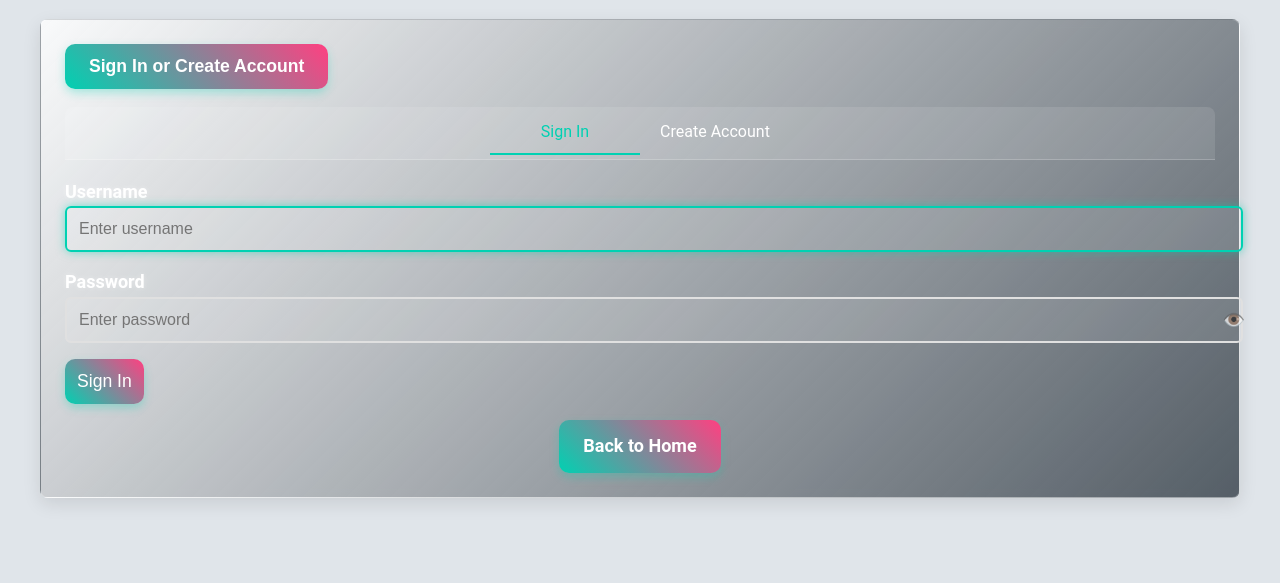
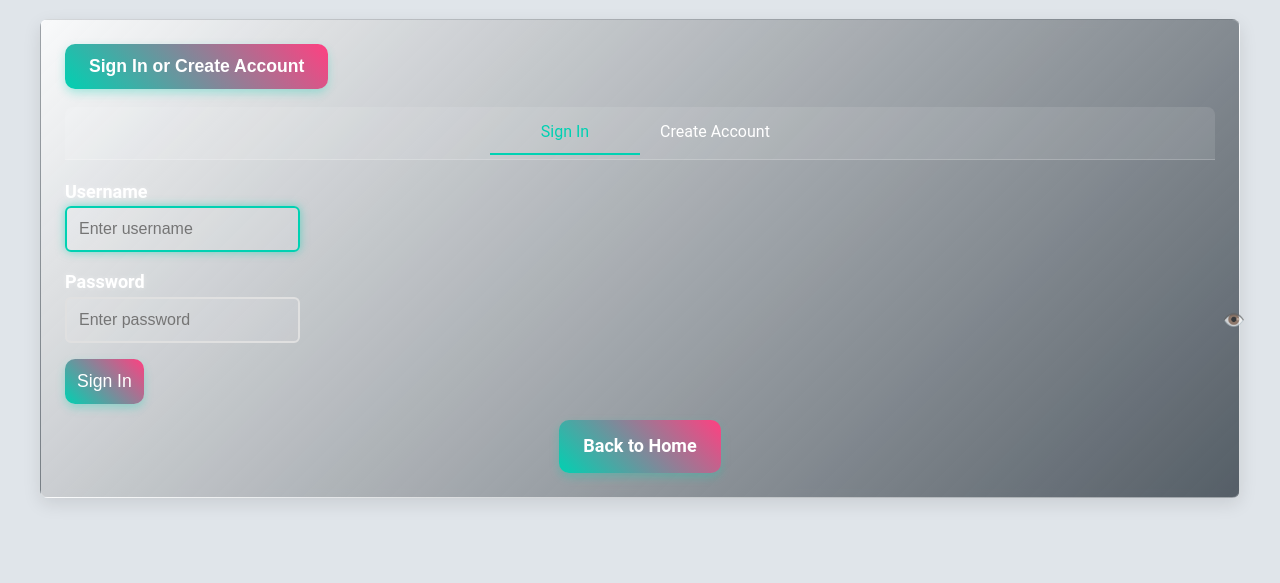
Before and after one commit to JoshontheWebb/defiguard-ai-fresh-private, a FastAPI app: page /auth in a window 1280 px wide. Shown: the part 172-755 px from the top of the page. Run offline with FastAPI, Linux system fonts and the light colour scheme; parts of the project's set-up code (start-up, migrations or seed data) failed here and were passed over.

Commit message:
Revert input sizing and position emoji in auth.css

```diff
--- a/static/auth.css
+++ b/static/auth.css
@@ -164,8 +164,6 @@ header {
     transition: border-color 0.3s ease, box-shadow 0.3s ease;
     background: var(--glass-bg);
     color: var(--text-light);
-    width: 100%;
-    max-width: none;
 }
 
 .input:focus {
```
